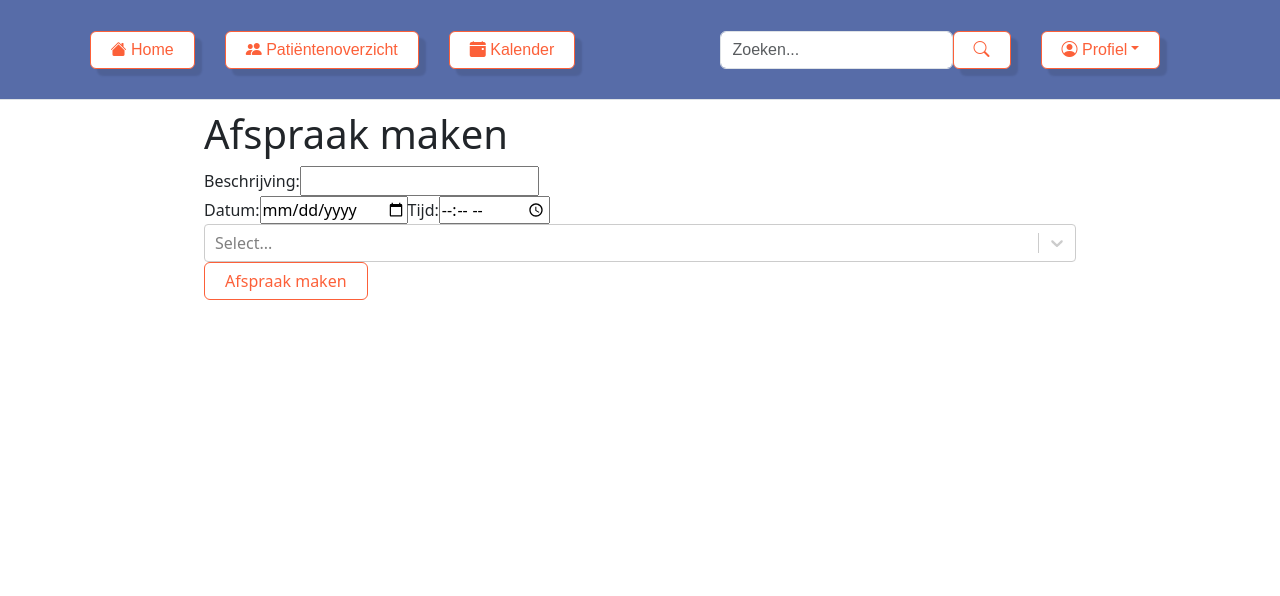
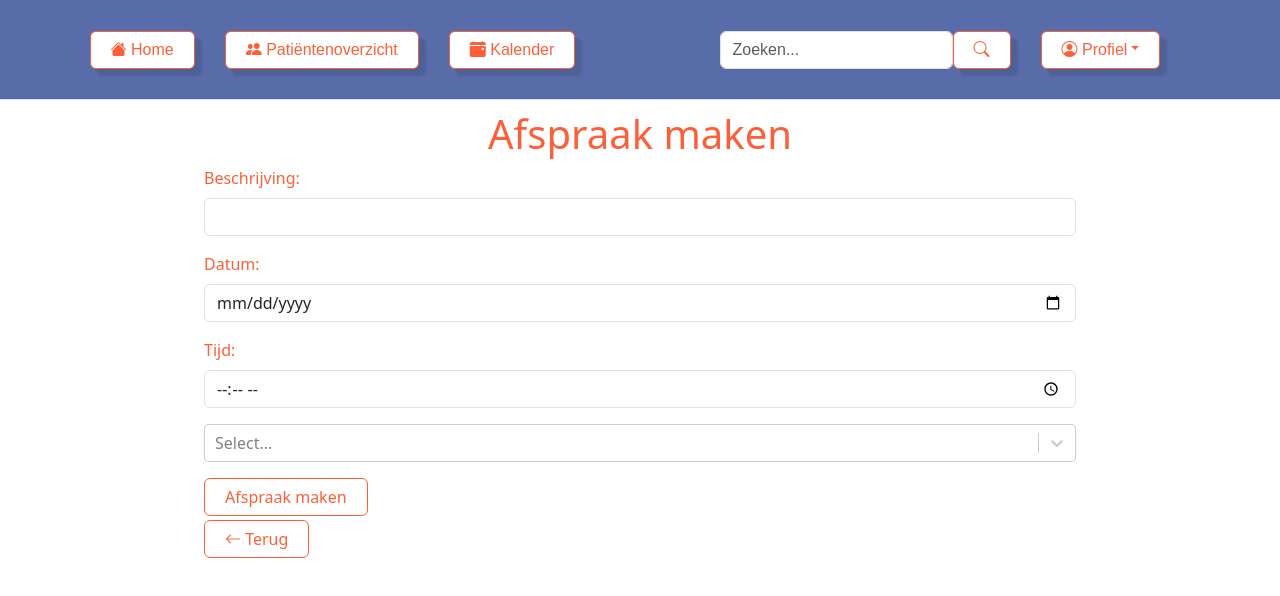
Before and after one commit to ZuydUniversity/B2C6_B2A_Frontend, a React (Vite) app: page /appointmentview/create in a window 1280 px wide. Shown: the top 596 px of the page. Built offline with nearby package versions, Linux system fonts and the light colour scheme.

Commit message:
Afspraak bekijken, aanmaken en bijwerken de bootstrap toegevoegd (css fix) en terug knoppen toegevoegd en de inputs weggehaald bij afspraak bekijken

```diff
--- a/src/routes/AppointmentView.jsx
+++ b/src/routes/AppointmentView.jsx
@@ -1,8 +1,7 @@
 import React, { useState, useEffect } from 'react';
 import AsyncSelect from 'react-select/async';
 import { useNavigate, useParams } from 'react-router-dom';
-import "../styling/Main.css";
-import "../styling/Appointment.css";
+import "bootstrap/dist/css/bootstrap.min.css";
 import Navbar from '../components/Navbar';
 import axios from 'axios';
 
@@ -72,7 +71,6 @@ const AppointmentView = () => {
     const handleFormSubmit = (e) => {
         e.preventDefault();
 
-        // Combine date and time into a single dateTime object
         const dateTime = `${date} ${time}:00`;
 
         const appointmentData = {
@@ -87,7 +85,7 @@ const AppointmentView = () => {
 
         request.then((response) => {
             console.log('Appointment saved successfully:', response.data);
-            navigate('/appointmentoverview');  // Navigate to the appointments page or any other route
+            navigate('/appointmentoverview');
         }).catch((error) => {
             console.error('Error saving appointment:', error);
         });
@@ -97,40 +95,54 @@ const AppointmentView = () => {
         <>
             <Navbar />
             <div className="container formwidth">
-                <h1>{isEditing ? 'Afspraak bewerken' : isViewing ? 'Afspraak bekijken' : 'Afspraak maken'}</h1>
+                <h1 className="centered_title">{isEditing ? 'Afspraak bewerken' : isViewing ? 'Afspraak bekijken' : 'Afspraak maken'}</h1>
                 <form onSubmit={handleFormSubmit}>
-                    <div>
-                        <label htmlFor="description">Beschrijving:</label>
+                    <div className="mb-3">
+                        <label htmlFor="description" className="form-label">Beschrijving:</label>
+                        {isViewing ? (
+                            <p className="form-control-plaintext">{description}</p>
+                        ) : (
                             <input
                                 type="text"
                                 id="description"
                                 name="description"
+                                className="form-control"
                                 value={description}
                                 onChange={(e) => setDescription(e.target.value)}
-                            readOnly={isViewing}
                             />
+                        )}
                     </div>
-                    <div>
-                        <label htmlFor="date">Datum:</label>
+                    <div className="mb-3">
+                        <label htmlFor="date" className="form-label">Datum:</label>
+                        {isViewing ? (
+                            <p className="form-control-plaintext">{date}</p>
+                        ) : (
                             <input
                                 type="date"
                                 id="date"
                                 name="date"
+                                className="form-control"
                                 value={date}
                                 onChange={(e) => setDate(e.target.value)}
-                            readOnly={isViewing}
                             />
-                        <label htmlFor="time">Tijd:</label>
+                        )}
+                    </div>
+                    <div className="mb-3">
+                        <label htmlFor="time" className="form-label">Tijd:</label>
+                        {isViewing ? (
+                            <p className="form-control-plaintext">{time}</p>
+                        ) : (
                             <input
                                 type="time"
                                 id="time"
                                 name="time"
+                                className="form-control"
                                 value={time}
                                 onChange={(e) => setTime(e.target.value)}
-                            readOnly={isViewing}
                             />
+                        )}
                     </div>
-                    <div>
+                    <div className="mb-3">
                         <AsyncSelect
                             isMulti
                             cacheOptions
@@ -142,6 +154,9 @@ const AppointmentView = () => {
                         />
                     </div>
                     {!isViewing && <button className="btn btn-outline-primary" type="submit">{isEditing ? 'Afspraak bijwerken' : 'Afspraak maken'}</button>}
+                    <br/><button className="btn btn-outline-primary mt-1" onClick={() => window.history.back()}>
+                        <i className="bi bi-arrow-left"></i> Terug
+                    </button>
                 </form>
             </div>
         </>
```
Lines whose indentation alone changed are shown as unchanged.
